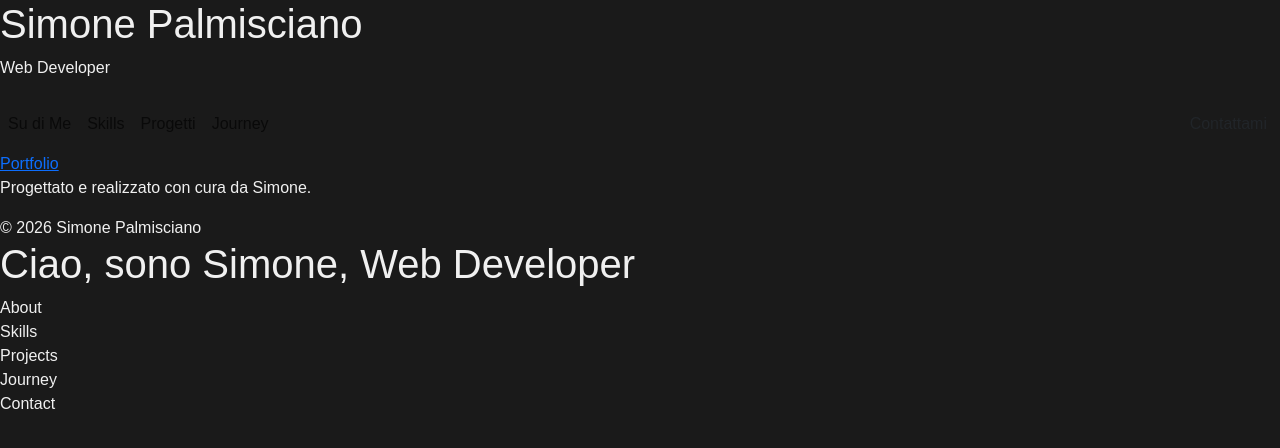
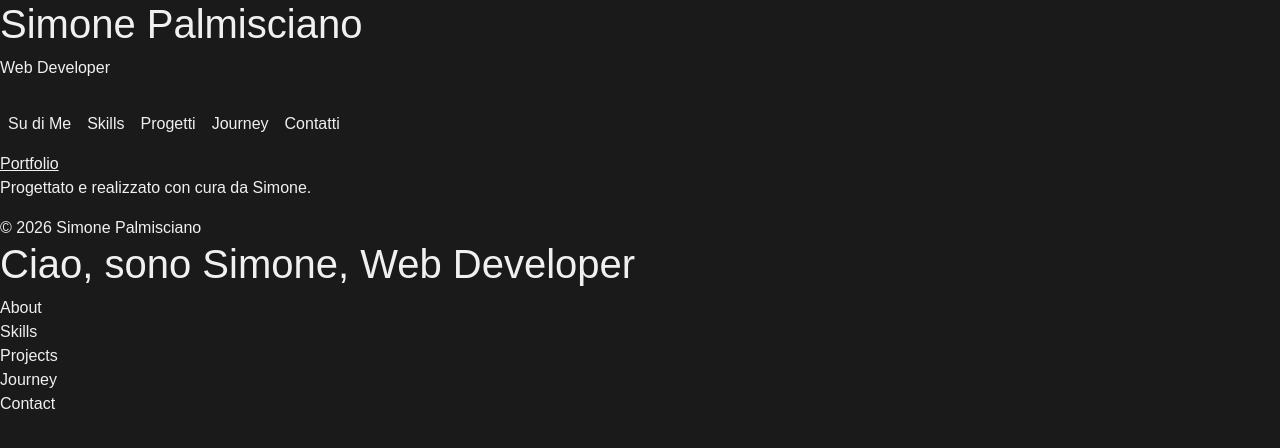
Before and after one commit to SimonePalmisciano/my_portfolio, a React (Vite) app: page / in a window 1280 px wide. Shown: the top 448 px of the page. Built offline with nearby package versions, Linux system fonts and the light colour scheme.

Commit message:
feat: update Header component structure and add 'Contatti' link; clean up CSS styles

```diff
--- a/src/partials/Header.jsx
+++ b/src/partials/Header.jsx
@@ -12,13 +12,18 @@ function Header() {
                         <h1>
                             Simone Palmisciano
                         </h1>
-                        <p>Web Developer</p>
+                        <p>
+                            Web Developer
+                        </p>
                     </div>
                 </header>
+
                 <nav className="navbar navbar-expand-lg d-flex justify-content-between">
+
                     <button className="navbar-toggler" type="button" data-bs-toggle="collapse" data-bs-target="#navbarNavDropdown" aria-controls="navbarNavDropdown" aria-expanded="false" aria-label="Toggle navigation">
                         <span class="navbar-toggler-icon"></span>
                     </button>
+
                     <div class="collapse navbar-collapse d-flex justify-content-between" id="navbarNavDropdown">
                         <ul className="navbar-nav">
                             <li className="nav-item">
@@ -41,14 +46,14 @@ function Header() {
                                     Journey
                                 </a>
                             </li>
+                            <li>
+                                <a
+                                    className="nav-link"
+                                    href="#contacts">
+                                    Contatti
+                                </a>
+                            </li>
                         </ul>
-                        <div>
-                            <a
-                                className="btn"
-                                href="#contacts">
-                                Contattami
-                            </a>
-                        </div>
                     </div>
 
                 </nav>
--- a/src/styles/index.css
+++ b/src/styles/index.css
@@ -10,30 +10,13 @@
     --text-color: #f0f0f0;
 }
 
-[data-theme="light"] {
-    --bg-color: #ffffff;
-    --text-color: #333333;
-}
-
 body {
     margin: 0;
     background-color: var(--bg-color);
     color: var(--text-color);
-    transition: background-color 0.3s, color 0.3s;
     font-family: sans-serif;
 }
 
-.theme-toggle svg {
-    width: 20px;
-    height: 20px;
-    fill: none;
-    stroke: currentColor;
-    stroke-linecap: round;
-    stroke-linejoin: round;
-    stroke-width: 1.7;
+#header a {
+    color: #f0f0f0;
 }
-
-.theme-toggle:hover {
-    border-color: var(--accent);
-    background: color-mix(in srgb, var(--accent) 10%, transparent);
-}
```
